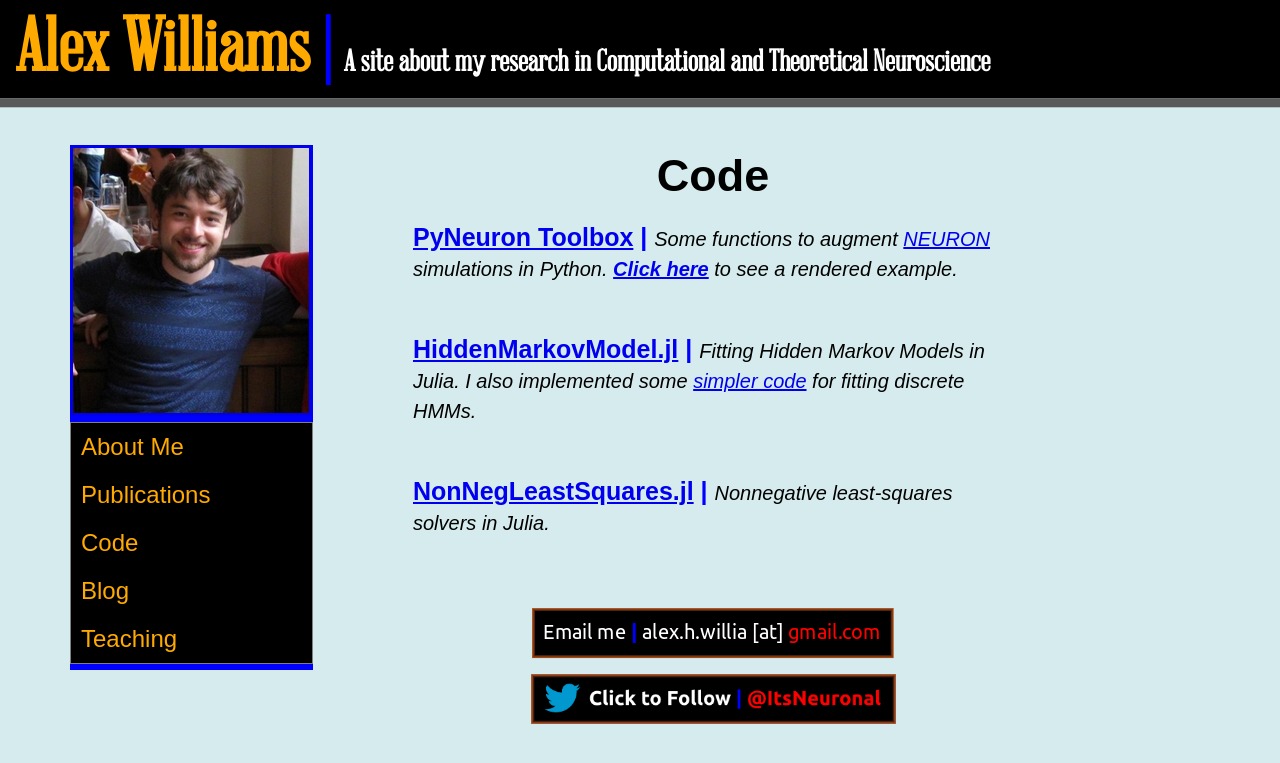
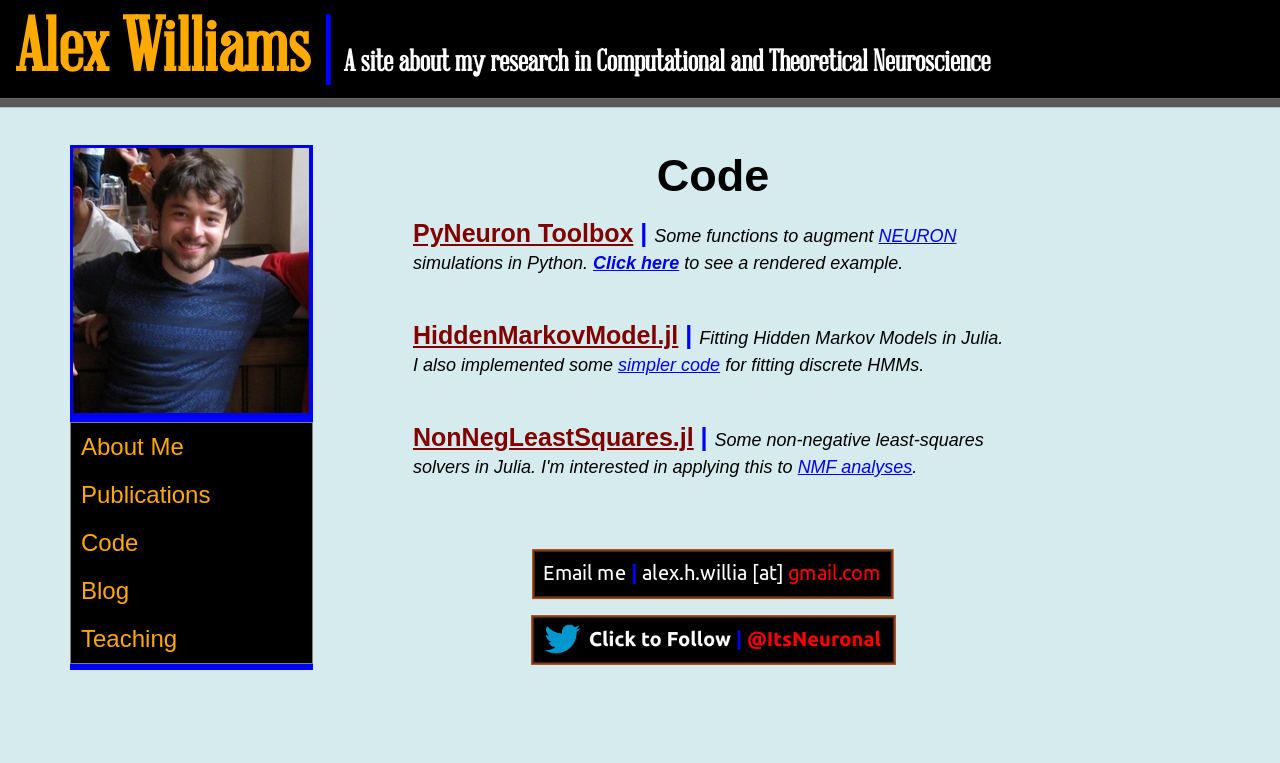
Before and after one commit to ahwillia/ahwillia.github.com, a Jekyll site: the page built from Code/index.html, in a window 1280 px wide. Shown: the top 763 px of the page. Built offline with Jekyll 4.4.1, drawn with Linux system fonts in a browser that asks for light colours.

Commit message:
improve code style

```diff
--- a/Code/index.html
+++ b/Code/index.html
@@ -23,7 +23,7 @@ title: Code
   <div id="pagetitle"> Code </div>
   <p>
     <span style="font-size:25px">
-    <b><a href="https://github.com/ahwillia/PyNeuron-Toolbox" target="_blank">PyNeuron Toolbox</a>
+    <b><a href="https://github.com/ahwillia/PyNeuron-Toolbox" target="_blank" style="color:maroon">PyNeuron Toolbox</a>
     <span style="color:blue">|</span></b>
     </span>
     <em>Some functions to augment <a href="http://www.neuron.yale.edu/" target="_blank">NEURON</a> simulations in Python. <b><a href="/code/pyneuron_morph.html" target="_blank">Click here</a></b> to see a rendered example.</em>
@@ -32,7 +32,7 @@ title: Code
   <p>
     <br>
     <span style="font-size:25px">
-    <b><a href="https://github.com/ahwillia/HiddenMarkovModel.jl" target="_blank">HiddenMarkovModel.jl</a> <span style="color:blue">|</span></b>
+    <b><a href="https://github.com/ahwillia/HiddenMarkovModel.jl" target="_blank" style="color:maroon">HiddenMarkovModel.jl</a> <span style="color:blue">|</span></b>
     </span>
     <em>Fitting Hidden Markov Models in Julia. I also implemented some <a href="https://github.com/ahwillia/ToyHMM.jl">simpler code</a> for fitting discrete HMMs.</em>
   </p>
@@ -40,9 +40,9 @@ title: Code
   <p>
     <br>
     <span style="font-size:25px">
-    <b><a href="https://github.com/ahwillia/NonNegLeastSquares.jl" target="_blank">NonNegLeastSquares.jl</a> <span style="color:blue">|</span></b>
+    <b><a href="https://github.com/ahwillia/NonNegLeastSquares.jl" target="_blank" style="color:maroon">NonNegLeastSquares.jl</a> <span style="color:blue">|</span></b>
     </span>
-    <em>Nonnegative least-squares solvers in Julia.</em>
+    <em>Some non-negative least-squares solvers in Julia. I'm interested in applying this to <a href="https://github.com/JuliaStats/NMF.jl" target="_blank">NMF analyses</a>.</em>
   </p>
 
 </section>
--- a/css/styles.css
+++ b/css/styles.css
@@ -80,7 +80,7 @@ ul {
 p
 {
   font-family:arial;
-  font-size:20px;
+  font-size:18px;
   line-height:1.5em;
 }
 
```
Also changed, not shown: code/index.html (+4 -4 lines), 3 other files.
